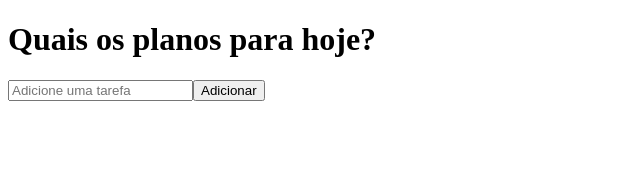
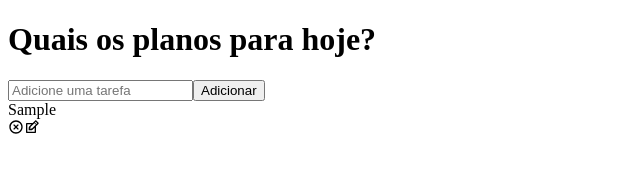
Before and after one commit to marcusmartinss/To-do-List-Orc, a React (Create React App) app in the folder to-do-list/: page / in a window 1280 px wide. Both pictures are taken after typing "Sample" into the empty fields and a click on the button "Adicionar". Shown: the top 191 px of the page, without its empty margins (0-640 px from the left). Built offline with nearby package versions, Linux system fonts and the light colour scheme.

Commit message:
Listando na página com os ícones do react-icons

```diff
--- a/to-do-list/package.json
+++ b/to-do-list/package.json
@@ -8,6 +8,7 @@
     "@testing-library/user-event": "^13.5.0",
     "react": "^18.1.0",
     "react-dom": "^18.1.0",
+    "react-icons": "^4.4.0",
     "react-scripts": "5.0.1",
     "web-vitals": "^2.1.4"
   },
--- a/to-do-list/src/components/Todo.js
+++ b/to-do-list/src/components/Todo.js
@@ -0,0 +1,28 @@
+import React, { useState } from 'react'
+import { RiCloseCircleLine } from 'react-icons/ri'
+import { TiEdit } from 'react-icons/ti'
+
+function Todo({todos, completeTodo}) {
+    const [edit, setEdit] = useState({
+        id: null,
+        value: ''
+    })
+
+
+    return todos.map((todo, index) => (
+        <div
+            className={todo.isComplete ? 'todo-row complete' : 'todo-row'}
+            key={index}
+        >
+            <div key={todo.id} onClick={() => completeTodo(todo.id)}>
+                {todo.text}
+            </div>
+            <div className='icons'>
+                <RiCloseCircleLine />
+                <TiEdit />
+            </div>
+        </div>
+    ))
+}
+
+export default Todo
--- a/to-do-list/src/components/TodoList.js
+++ b/to-do-list/src/components/TodoList.js
@@ -1,5 +1,6 @@
 import React, { useState } from "react";
 import TodoForm from "./TodoForm";
+import Todo from "./Todo";
 
 function TodoList() {
     const [todos, setTodos] = useState([]);
@@ -14,10 +15,24 @@
         setTodos(newTodos);
     };
 
+    const completeTodo = id => {
+        let updatedTodos = todos.map(todo => {
+            if (todo.id === id) {
+                todo.isComplete = !todo.isComplete
+            }
+            return todo
+        })
+        setTodos(updatedTodos);
+    }
+
     return (
         <div>
             <h1>Quais os planos para hoje?</h1>
             <TodoForm onSubmit={addTodo} />
+            <Todo
+                todos={todos}
+                completeTodo={completeTodo}
+            />
         </div>
     );
 }
```
Also changed, not shown: to-do-list/src/components/TodoForm.js (indentation only), 1 other file (tests, documents, lock files or other folders).
